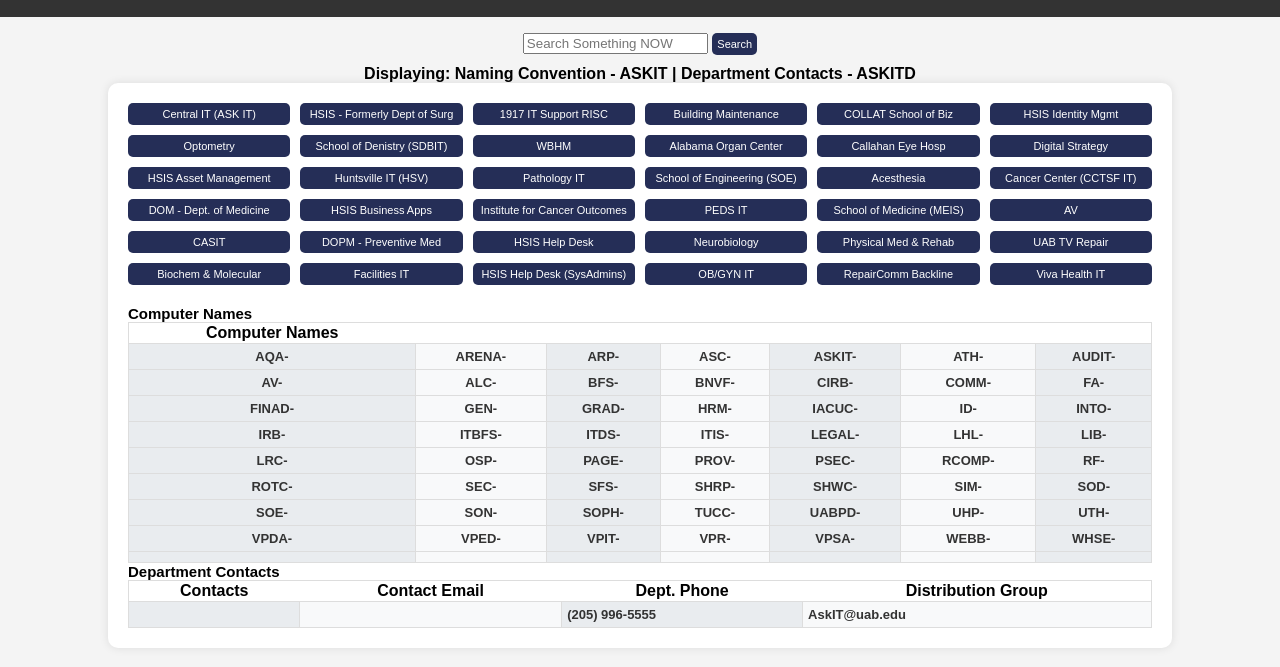
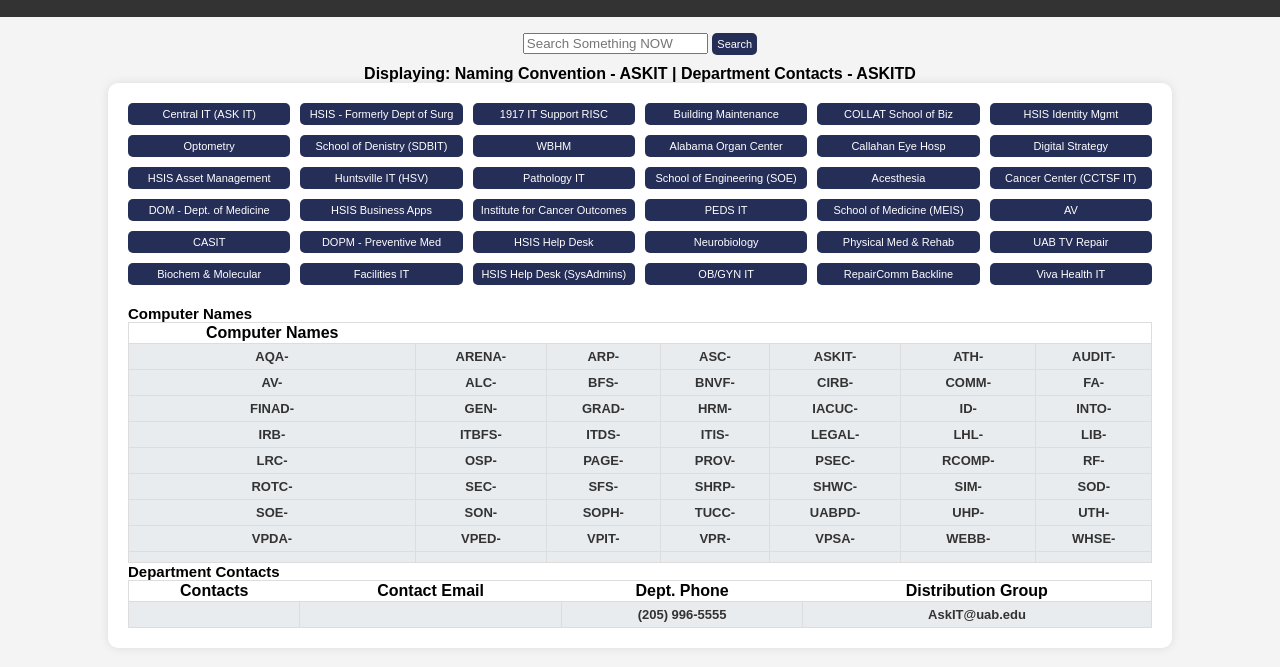
Before and after one commit to samuelCulp/Testing-web-page, a plain HTML site: page Computer_Name.html in a window 1280 px wide. Shown: the part 95-762 px from the top of the page. Drawn offline with Linux system fonts and the light colour scheme.

Commit message:
Update styles.css

```diff
--- a/styles.css
+++ b/styles.css
@@ -83,9 +83,9 @@ table td {
     font-size: 13px;
 }
 
-table td:nth-child(even) {
+/* table td:nth-child(even) {
     background-color: #f8f9fa; /* Slightly lighter grey for even cells */
-}
+} */
 #department-contact-table td{
 text-align: left;
 }
```
